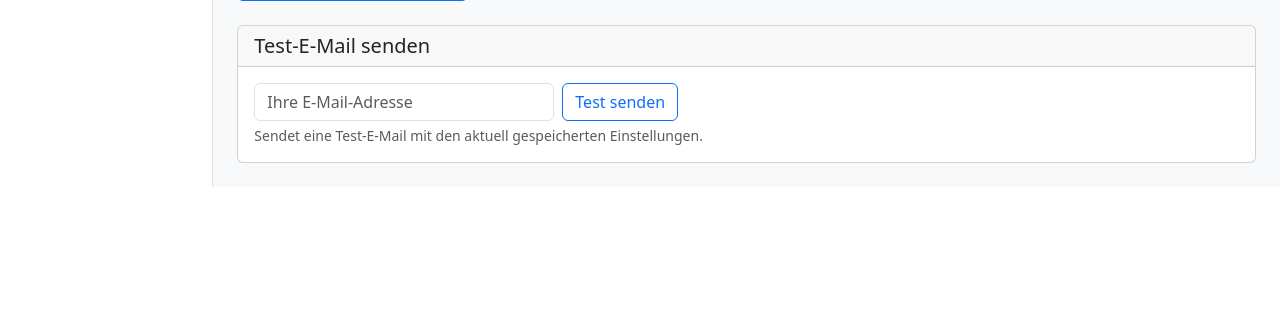
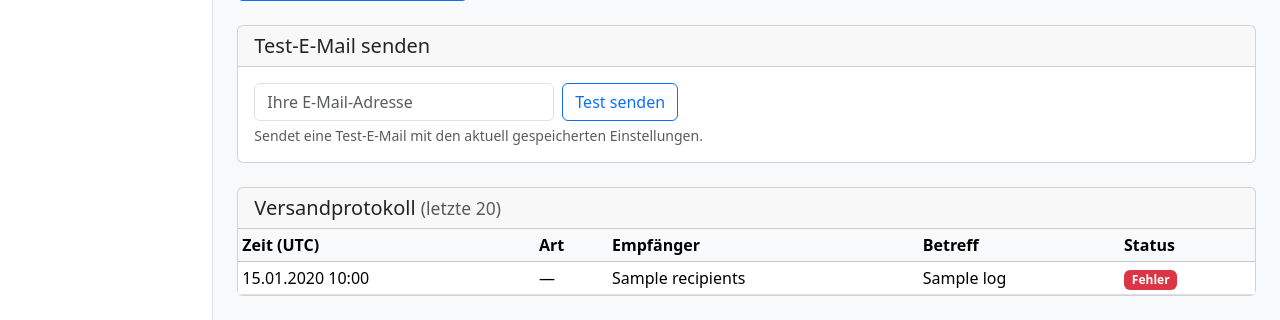
Before and after one commit to MHWECH/mhwe, a Flask app: template templates/admin/mail_settings.html in a window 1280 px wide. Shown: the part 1107-1427 px from the top of the page. Before the commit the page ends 1294 px from the top, so only its background shows below. Run offline with Flask 3, Linux system fonts and the light colour scheme; tables that the repository leaves empty hold one stand-in row (values such as "Sample post"); the template is opened without the code that fills it: values that come from a table or form of the project are taken from there, most other values are stand-ins (such as "Sample title", 1, 10 or a date in 2020).

Commit message:
Verify SMTP TLS certificates and add a mail delivery log
- Pass ssl.create_default_context() to SMTP_SSL and starttls so the
  server certificate and hostname are checked (smtplib skips this by
  default).
- Record every sent or failed mail in a new MailLog table.
- Show the last 20 log entries on the mail settings page and warn on
  the dashboard when mails failed in the last 7 days.

Co-Authored-By: Claude Opus 5.5 <noreply@anthropic.com>
Claude-Session: https://claude.ai/code/session_01X3TG2E3ZH1DRof7SfD86Fd

```diff
--- a/app.py
+++ b/app.py
@@ -3,8 +3,8 @@ from flask import (Flask, render_template, request, redirect, url_for,
 from flask_sqlalchemy import SQLAlchemy
 from werkzeug.security import generate_password_hash, check_password_hash
 from functools import wraps
-from datetime import datetime
-import json, csv, io, smtplib, os, secrets
+from datetime import datetime, timedelta
+import json, csv, io, smtplib, ssl, os, secrets
 from email.mime.text import MIMEText
 from email.mime.multipart import MIMEMultipart
 
@@ -102,6 +102,17 @@ class Submission(db.Model):
     @data.setter
     def data(self, value):
         self.data_json = json.dumps(value, ensure_ascii=False)
+
+
+class MailLog(db.Model):
+    __tablename__ = 'mail_log'
+    id = db.Column(db.Integer, primary_key=True)
+    sent_at = db.Column(db.DateTime, default=datetime.utcnow, index=True)
+    kind = db.Column(db.String(20), default='')  # notification | confirmation | test
+    recipients = db.Column(db.String(500), default='')
+    subject = db.Column(db.String(500), default='')
+    success = db.Column(db.Boolean, default=True)
+    error = db.Column(db.Text, default='')
 
 
 # ─── Auth ────────────────────────────────────────────────────────────────────
@@ -213,7 +224,11 @@ def admin_dashboard():
     total = Submission.query.count()
     recent = Submission.query.order_by(Submission.submitted_at.desc()).limit(5).all()
     config = FormConfig.query.first()
-    return render_template('admin/dashboard.html', total=total, recent=recent, config=config)
+    mail_failures = MailLog.query.filter(
+        MailLog.success.is_(False),
+        MailLog.sent_at >= datetime.utcnow() - timedelta(days=7)).count()
+    return render_template('admin/dashboard.html', total=total, recent=recent, config=config,
+                           mail_failures=mail_failures)
 
 
 @app.route('/admin/form-builder', methods=['GET', 'POST'])
@@ -355,7 +370,9 @@ def admin_mail_settings():
         return redirect(url_for('admin_mail_settings'))
 
     form_config = FormConfig.query.first()
-    return render_template('admin/mail_settings.html', cfg=cfg, form_config=form_config)
+    mail_logs = MailLog.query.order_by(MailLog.sent_at.desc()).limit(20).all()
+    return render_template('admin/mail_settings.html', cfg=cfg, form_config=form_config,
+                           mail_logs=mail_logs)
 
 
 @app.route('/admin/mail-test', methods=['POST'])
@@ -368,7 +385,8 @@ def admin_mail_test():
         return redirect(url_for('admin_mail_settings'))
     try:
         _send_raw_email(cfg, [test_email], 'Test-E-Mail',
-                        'Dies ist eine Test-E-Mail von Ihrem Formular-System.\n\nWenn Sie diese E-Mail erhalten, funktioniert der Mail-Versand korrekt.')
+                        'Dies ist eine Test-E-Mail von Ihrem Formular-System.\n\nWenn Sie diese E-Mail erhalten, funktioniert der Mail-Versand korrekt.',
+                        kind='test')
         flash(f'Test-E-Mail erfolgreich an {test_email} gesendet!', 'success')
     except Exception as exc:
         flash(f'Fehler beim Senden: {exc}', 'error')
@@ -398,18 +416,40 @@ def admin_change_password():
 # ─── Email Helpers ───────────────────────────────────────────────────────────
 
 def _get_smtp(cfg):
+    # Verified context: checks the server certificate and hostname
+    context = ssl.create_default_context()
     if cfg.use_ssl:
-        conn = smtplib.SMTP_SSL(cfg.smtp_host, cfg.smtp_port, timeout=15)
+        conn = smtplib.SMTP_SSL(cfg.smtp_host, cfg.smtp_port, timeout=15, context=context)
     else:
         conn = smtplib.SMTP(cfg.smtp_host, cfg.smtp_port, timeout=15)
         if cfg.use_tls:
-            conn.starttls()
+            conn.starttls(context=context)
     if cfg.smtp_user:
         conn.login(cfg.smtp_user, cfg.smtp_password)
     return conn
 
 
-def _send_raw_email(cfg, recipients, subject, body_text, body_html=None):
+def _send_raw_email(cfg, recipients, subject, body_text, body_html=None, kind=''):
+    try:
+        _deliver_email(cfg, recipients, subject, body_text, body_html)
+    except Exception as exc:
+        _log_mail(kind, recipients, subject, error=exc)
+        raise
+    _log_mail(kind, recipients, subject)
+
+
+def _log_mail(kind, recipients, subject, error=None):
+    try:
+        db.session.add(MailLog(kind=kind, recipients=', '.join(recipients)[:500],
+                               subject=subject[:500], success=error is None,
+                               error=str(error or '')))
+        db.session.commit()
+    except Exception as exc:
+        db.session.rollback()
+        app.logger.error('Mail log write failed: %s', exc)
+
+
+def _deliver_email(cfg, recipients, subject, body_text, body_html=None):
     msg = MIMEMultipart('alternative')
     from_hdr = f"{cfg.from_name} <{cfg.from_email}>" if cfg.from_name else cfg.from_email
     msg['From'] = from_hdr
@@ -451,7 +491,7 @@ def _send_notification(mail_cfg, form_config, submission):
     body = (_render_template_str(mail_cfg.notification_body, submission.data)
             if mail_cfg.notification_body
             else _format_submission_text(form_config, submission))
-    _send_raw_email(mail_cfg, recipients, subject, body)
+    _send_raw_email(mail_cfg, recipients, subject, body, kind='notification')
 
 
 def _send_confirmation(mail_cfg, form_config, submission, recipient):
@@ -459,7 +499,7 @@ def _send_confirmation(mail_cfg, form_config, submission, recipient):
     body = (_render_template_str(mail_cfg.confirmation_body, submission.data)
             if mail_cfg.confirmation_body
             else f'Vielen Dank für Ihre Einsendung!\n\n{_format_submission_text(form_config, submission)}')
-    _send_raw_email(mail_cfg, [recipient], subject, body)
+    _send_raw_email(mail_cfg, [recipient], subject, body, kind='confirmation')
 
 
 # ─── Init Helpers ────────────────────────────────────────────────────────────
--- a/templates/admin/mail_settings.html
+++ b/templates/admin/mail_settings.html
@@ -189,4 +189,41 @@
         <div class="form-text mt-1">Sendet eine Test-E-Mail mit den aktuell gespeicherten Einstellungen.</div>
     </div>
 </div>
+
+<!-- Mail log -->
+<div class="card mt-4">
+    <div class="card-header"><h5 class="mb-0">Versandprotokoll <small class="text-muted">(letzte 20)</small></h5></div>
+    <div class="card-body p-0">
+        {% if mail_logs %}
+        <div class="table-responsive">
+            <table class="table table-sm table-hover mb-0 align-middle">
+                <thead class="table-light">
+                    <tr><th>Zeit (UTC)</th><th>Art</th><th>Empfänger</th><th>Betreff</th><th>Status</th></tr>
+                </thead>
+                <tbody>
+                {% set kinds = {'notification': 'Benachrichtigung', 'confirmation': 'Bestätigung', 'test': 'Test'} %}
+                {% for log in mail_logs %}
+                    <tr>
+                        <td class="text-nowrap">{{ log.sent_at.strftime('%d.%m.%Y %H:%M') }}</td>
+                        <td>{{ kinds.get(log.kind, log.kind or '—') }}</td>
+                        <td>{{ log.recipients }}</td>
+                        <td>{{ log.subject }}</td>
+                        <td>
+                            {% if log.success %}
+                            <span class="badge bg-success">Gesendet</span>
+                            {% else %}
+                            <span class="badge bg-danger">Fehler</span>
+                            <div class="small text-danger">{{ log.error }}</div>
+                            {% endif %}
+                        </td>
+                    </tr>
+                {% endfor %}
+                </tbody>
+            </table>
+        </div>
+        {% else %}
+        <p class="text-muted p-3 mb-0">Noch keine E-Mails versendet.</p>
+        {% endif %}
+    </div>
+</div>
 {% endblock %}
```
Also changed, not shown: templates/admin/dashboard.html (+7 -0 lines).
